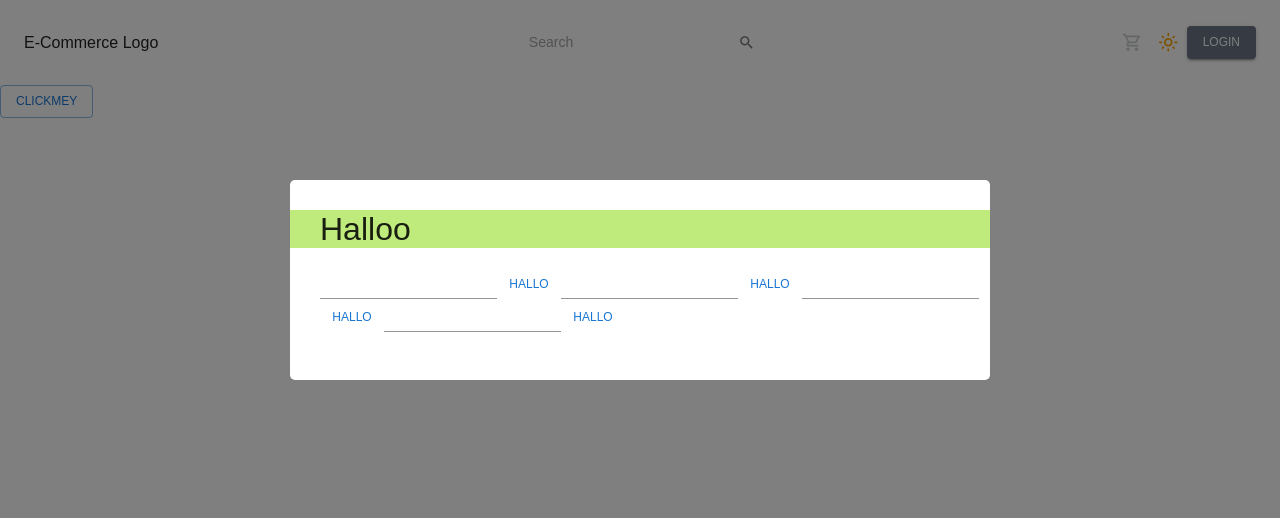
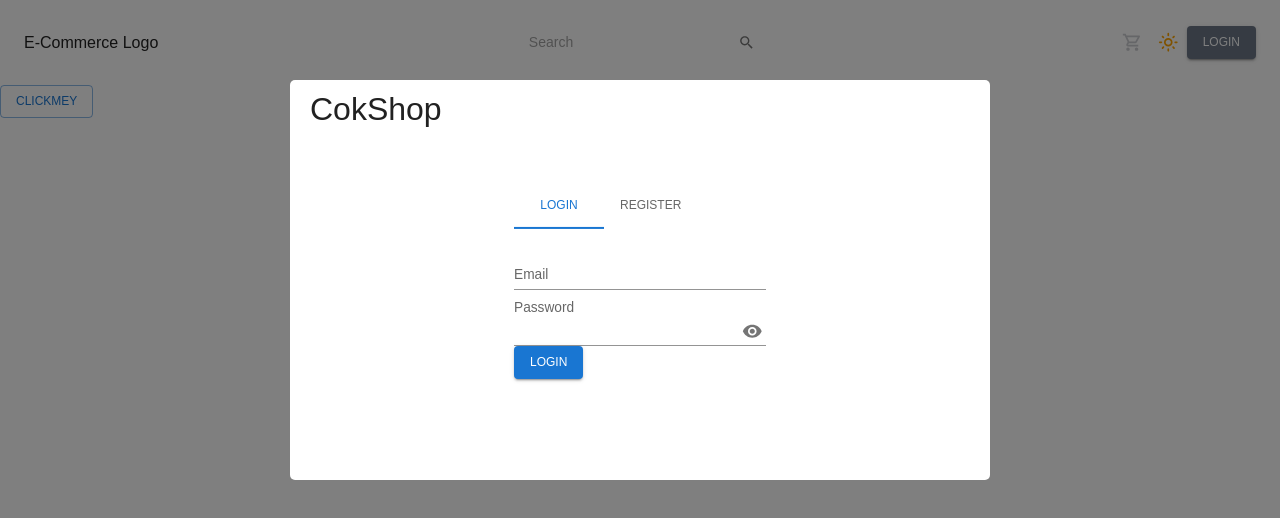
Before and after one commit to DonnuTs94/Final-Project-FE, a React (Vite) app: page /test in a window 1280 px wide. Both pictures are taken after a click on the button "CLICKMEY". Shown: the top 518 px of the page. Built offline with nearby package versions, Linux system fonts and the light colour scheme.

Commit message:
fix login

```diff
--- a/src/components/Modal.jsx
+++ b/src/components/Modal.jsx
@@ -11,15 +11,13 @@ const ModalParent = ({ title, onClose, onOpen, children }) => {
           transform: "translate(-50%, -50%)",
           width: 700,
           bgcolor: "background.paper",
-          border: "1spx solid #000",
           display: "flex",
           flexDirection: "column",
           borderRadius: "5px",
-          minHeight: 200
+          height: 400
         }}
       >
-        <Typography variant="h2" sx={{ mt: "30px", pl: "30px", bgcolor: "#BFEA7C" }}>
-          {" "}
+        <Typography variant="h2" sx={{ mt: "10px", pl: "20px", bgcolor: "#fff" }}>
           {title}
         </Typography>
         <Box pl={"30px"} mt={"20px"}>
--- a/src/pages/TestPage.jsx
+++ b/src/pages/TestPage.jsx
@@ -1,12 +1,54 @@
-import { Button, Input } from "@mui/material"
-import { useState } from "react"
+import React, { useState } from "react"
+import IconButton from "@mui/material/IconButton"
+import { Box, Tab, Tabs, TextField, Button, Typography, Input } from "@mui/material"
 import ModalParent from "../components/Modal"
+import { axiosInstance } from "../configs/api/api"
+import Visibility from "@mui/icons-material/Visibility"
+import VisibilityOff from "@mui/icons-material/VisibilityOff"
+import InputLabel from "@mui/material/InputLabel"
+import InputAdornment from "@mui/material/InputAdornment"
 
 const TestPage = () => {
+  const [showPassword, setShowPassword] = useState(false)
+  const handleClickShowPassword = () => setShowPassword((show) => !show)
+
   const [open, setOpen] = useState(false)
+  const [tabValue, setTabValue] = useState(0)
 
   const isOpen = () => setOpen(true)
   const onClose = () => setOpen(false)
+
+  const handleTabChange = (event, newValue) => {
+    setTabValue(newValue)
+  }
+
+  const handleLogin = async () => {
+    const email = document.getElementById("email").value
+    const password = document.getElementById("password").value
+
+    try {
+      // Replace the following URL with your actual login endpoint
+      const response = await axiosInstance.post("/user/register", {
+        body: JSON.stringify({ email, password })
+      })
+      if (response.ok) {
+        // Successful login
+        console.log("Login successful")
+        // You may want to handle redirecting or updating the UI here
+      } else {
+        // Handle failed login
+        console.error("Login failed")
+      }
+    } catch (err) {
+      console.error("Error during login:", err)
+    }
+    console.log("Login button clicked")
+  }
+
+  const handleRegister = () => {
+    // Handle register logic here
+    console.log("Register button clicked")
+  }
 
   return (
     <div>
@@ -15,15 +57,145 @@ const TestPage = () => {
           ClickMey
         </Button>
 
-        <ModalParent onOpen={open} onClose={onClose} title={"Halloo"}>
-          <Input />
-          <Button>Hallo</Button>
-          <Input />
-          <Button>Hallo</Button>
-          <Input />
-          <Button>Hallo</Button>
-          <Input />
-          <Button>Hallo</Button>
+        <ModalParent onOpen={open} onClose={onClose} title={"CokShop"}>
+          <Box
+            sx={{
+              width: 300,
+              p: 3,
+              position: "absolute",
+              top: "50%",
+              left: "50%",
+              transform: "translate(-50%, -50%)"
+            }}
+          >
+            <Tabs value={tabValue} onChange={handleTabChange}>
+              <Tab label="Login" />
+              <Tab label="Register" />
+            </Tabs>
+
+            {tabValue === 0 && (
+              <Box>
+                <Typography variant="h5"></Typography>
+                {/* <TextField label="Email" type="email" fullWidth margin="normal" /> */}
+                <TextField
+                  id="standard-basic"
+                  label="Email"
+                  variant="standard"
+                  type="email"
+                  fullWidth
+                  margin="normal"
+                />
+
+                {/* <FormControl sx={{ m: 1 }} variant="standard"> */}
+                <InputLabel htmlFor="standard-adornment-password">Password</InputLabel>
+                <Input
+                  id="standard-adornment-password"
+                  fullWidth
+                  margin="normal"
+                  type={showPassword ? "text" : "password"}
+                  endAdornment={
+                    <InputAdornment>
+                      <IconButton
+                        aria-label="toggle password visibility"
+                        onClick={handleClickShowPassword}
+                      >
+                        {showPassword ? <VisibilityOff /> : <Visibility />}
+                      </IconButton>
+                    </InputAdornment>
+                  }
+                />
+                {/* </FormControl> */}
+                <Button variant="contained" onClick={handleLogin} sx={{ m: "1", top: "30%" }}>
+                  Login
+                </Button>
+              </Box>
+            )}
+
+            {tabValue === 1 && (
+              <Box>
+                <Typography variant="h5"></Typography>
+                {/* <Input placeholder="FirstName" fullWidth margin="normal" /> */}
+                <Input
+                  sx={{
+                    outline: "none",
+                    borderBottom: "1px solid #757879",
+                    height: "40px",
+                    backgroundColor: "transparent",
+                    width: "100%",
+                    paddingLeft: "3px",
+                    "&::placeholder": {
+                      color: "#757879"
+                    }
+                  }}
+                  type="text"
+                  placeholder="Firstname"
+                />
+                <Input
+                  sx={{
+                    outline: "none",
+                    borderBottom: "1px solid #757879",
+                    height: "40px",
+                    backgroundColor: "transparent",
+                    width: "100%",
+                    paddingLeft: "3px",
+                    "&::placeholder": {
+                      color: "#757879"
+                    }
+                  }}
+                  type="text"
+                  placeholder="Lastname"
+                />
+                <Input
+                  sx={{
+                    outline: "none",
+                    borderBottom: "1px solid #757879",
+                    height: "40px",
+                    backgroundColor: "transparent",
+                    width: "100%",
+                    paddingLeft: "3px",
+                    "&::placeholder": {
+                      color: "#757879"
+                    }
+                  }}
+                  type="text"
+                  placeholder="Email"
+                />
+                <Input
+                  sx={{
+                    outline: "none",
+                    borderBottom: "1px solid #757879",
+                    height: "40px",
+                    backgroundColor: "transparent",
+                    width: "100%",
+                    paddingLeft: "3px",
+                    "&::placeholder": {
+                      color: "#757879"
+                    }
+                  }}
+                  type="password"
+                  placeholder="Password"
+                />
+                <Input
+                  sx={{
+                    outline: "none",
+                    borderBottom: "1px solid #757879",
+                    height: "40px",
+                    backgroundColor: "transparent",
+                    width: "100%",
+                    paddingLeft: "3px",
+                    "&::placeholder": {
+                      color: "#757879"
+                    }
+                  }}
+                  type="text"
+                  placeholder="Address"
+                />
+                <Button variant="contained" onClick={handleRegister} sx={{ m: "1", top: "30%" }}>
+                  Register
+                </Button>
+              </Box>
+            )}
+          </Box>
         </ModalParent>
       </div>
     </div>
```
Also changed, not shown: src/components/ModalTest.jsx (deleted, +0 -24 lines).
